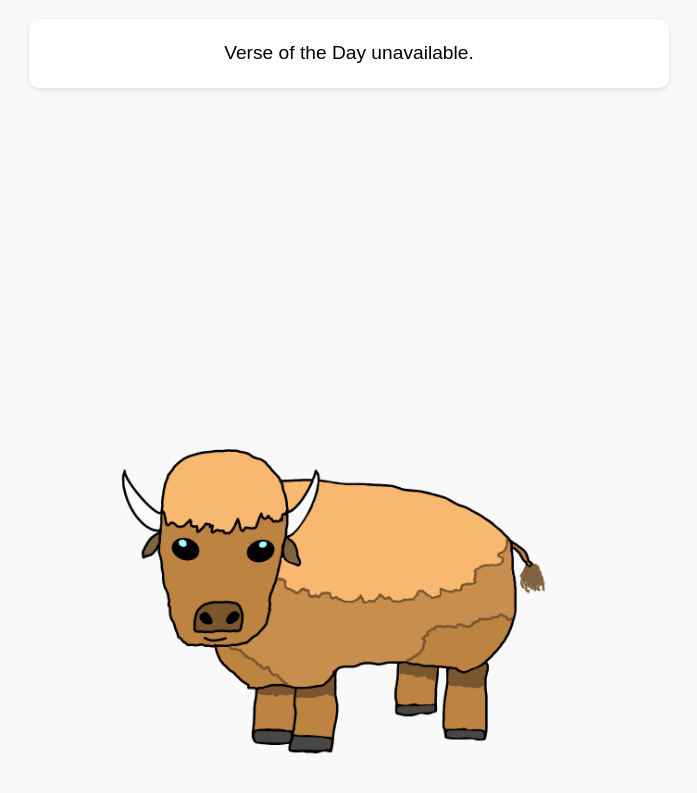
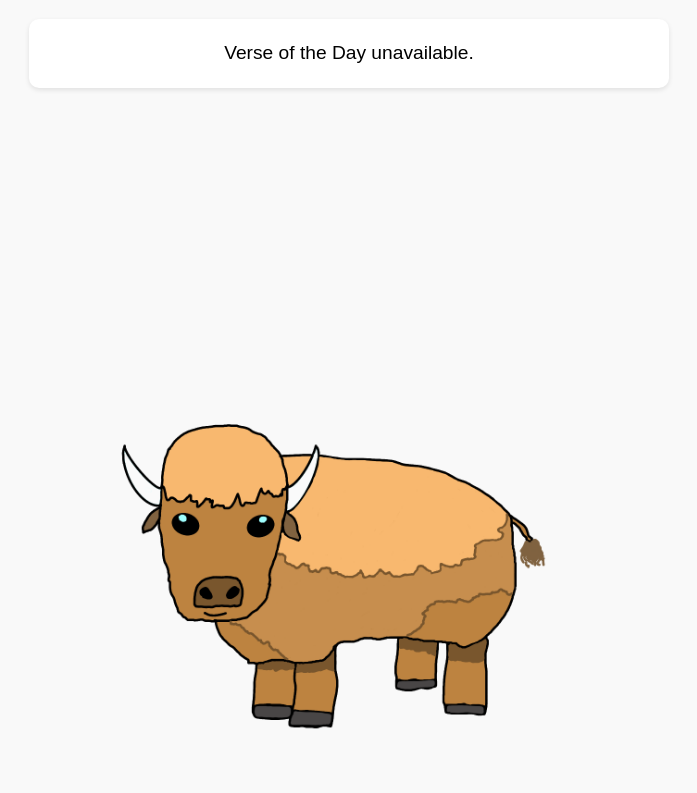
Before and after one commit to biblebison/biblebison.github.io, a plain HTML site: page index.html in a window 1280 px wide. Shown: the part 109-902 px from the top of the page, without its empty margins (291-988 px from the left). Drawn offline with Linux system fonts and the light colour scheme; no server answers.

Commit message:
Bilbo PNG margin fix

```diff
--- a/index.html
+++ b/index.html
@@ -29,7 +29,7 @@
     }
     .centered-image {
       display: block;
-      margin: 30px auto; /* centers the image */
+      margin: 5px auto; /* centers the image */
       max-width: 80%;   /* keeps it responsive */
       height: auto;
       border-radius: 12px; /* optional: rounded corners */
```
